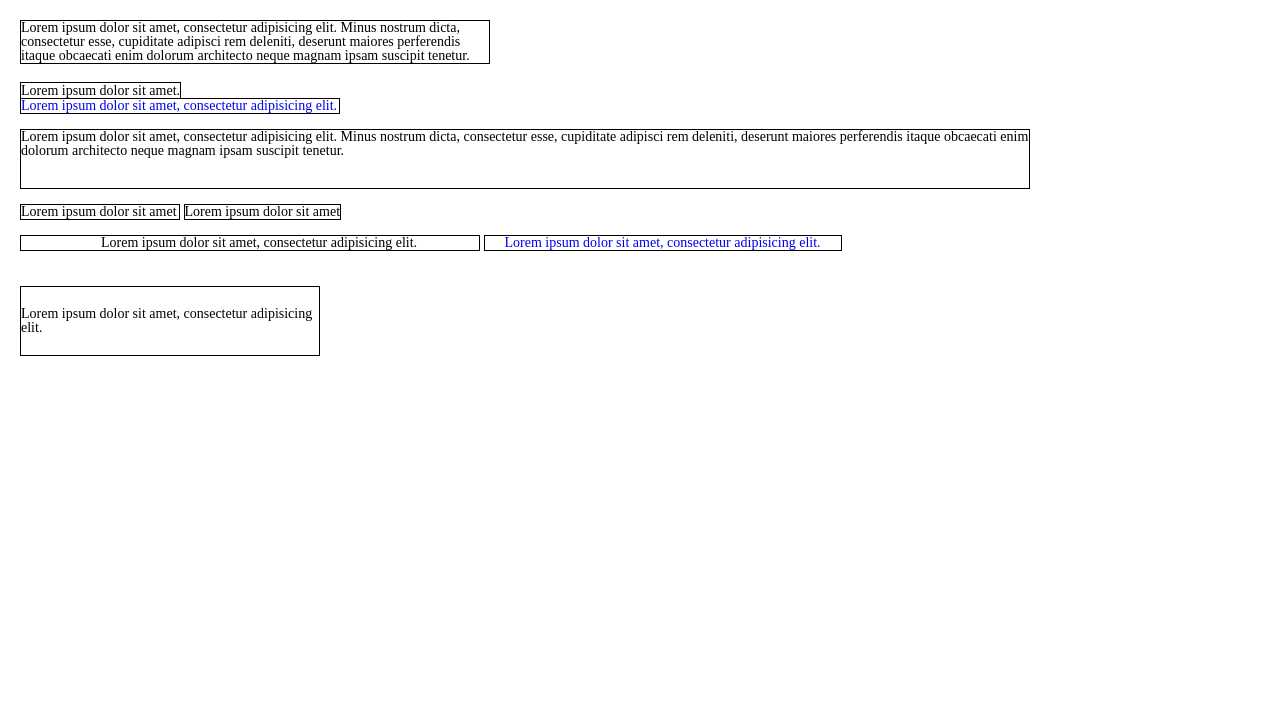
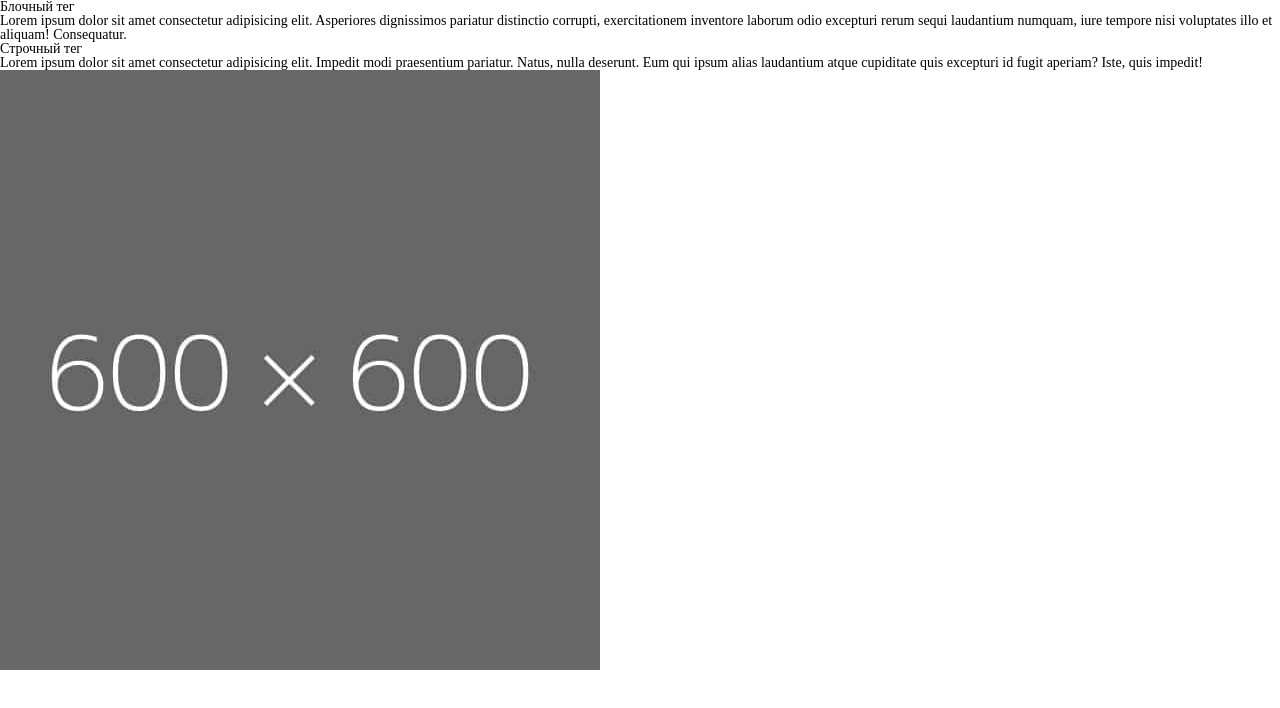
Before and after one commit to AndCry47/html-css-js, a plain HTML site: page index.html in a window 1280 px wide. Drawn offline with Linux system fonts and the light colour scheme.

Commit message:
mysecondcommit

```diff
--- a/index.html
+++ b/index.html
@@ -1,23 +1,21 @@
 <!DOCTYPE html>
 <html lang="ru">
     <head>
-        <title>Знакомство с HTML тегами. Часть №1</title>
+        <title>Урок№8 Свойства и стили оформления блоков</title>
         <link rel="stylesheet" href="css/style.css">
         <meta http-equiv="Content-type" content="text/html;charset=UTF-8" />
     <body>
-        <div class="perviy">
-            Lorem ipsum dolor sit amet, consectetur adipisicing elit. Minus nostrum dicta,
-            consectetur esse, cupiditate adipisci rem deleniti, deserunt maiores
-            perferendis itaque obcaecati enim dolorum architecto neque magnam ipsam suscipit tenetur.
+        <div class="example-block">
+            Блочный тег <br>
+            Lorem ipsum dolor sit amet consectetur adipisicing elit. Asperiores dignissimos pariatur distinctio corrupti, exercitationem inventore laborum odio excepturi rerum sequi laudantium numquam, iure tempore nisi voluptates illo et aliquam! Consequatur.
         </div>
-        <span class="vtoroy">Lorem ipsum dolor sit amet.</span>
-        <a class="tretiy"  href="#">Lorem ipsum dolor sit amet, consectetur adipisicing elit.</a>
-        <div class="chetvertiy">Lorem ipsum dolor sit amet, consectetur adipisicing elit. Minus nostrum dicta, consectetur esse, cupiditate adipisci rem deleniti, deserunt maiores perferendis itaque obcaecati enim dolorum architecto neque magnam ipsam suscipit tenetur.</div>
-        <div class="p9tiy">Lorem ipsum dolor sit amet</div>
-        <p class="shestoy">Lorem ipsum dolor sit amet</p>
-        <span class="sedmoy">Lorem ipsum dolor sit amet, consectetur adipisicing elit.</span>
-        <a href="#" class="vosmoy">Lorem ipsum dolor sit amet, consectetur adipisicing elit.</a>
-        <span class="dev9tiy">Lorem ipsum dolor sit amet, consectetur adipisicing elit.</span>
+        <span class="example-string">
+            Строчный тег <br>
+            Lorem ipsum dolor sit amet consectetur adipisicing elit. Impedit modi praesentium pariatur. Natus, nulla deserunt. Eum qui ipsum alias laudantium atque cupiditate quis excepturi id fugit aperiam? Iste, quis impedit!
+        </span>
+        <p>
+            <img class="example-image" src="/img/600x600-1.jpg" alt="example-image">
+        </p>
     </body>
     </head>
 </html>
```
